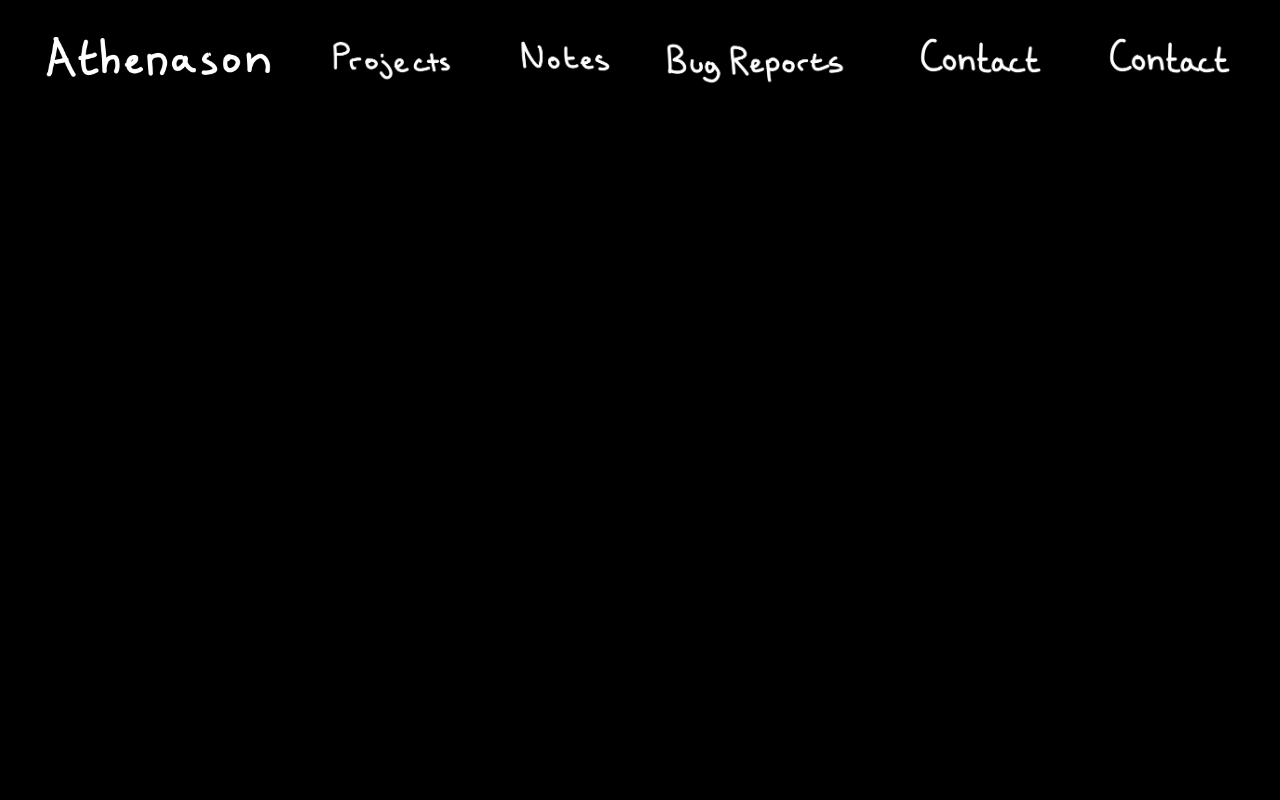
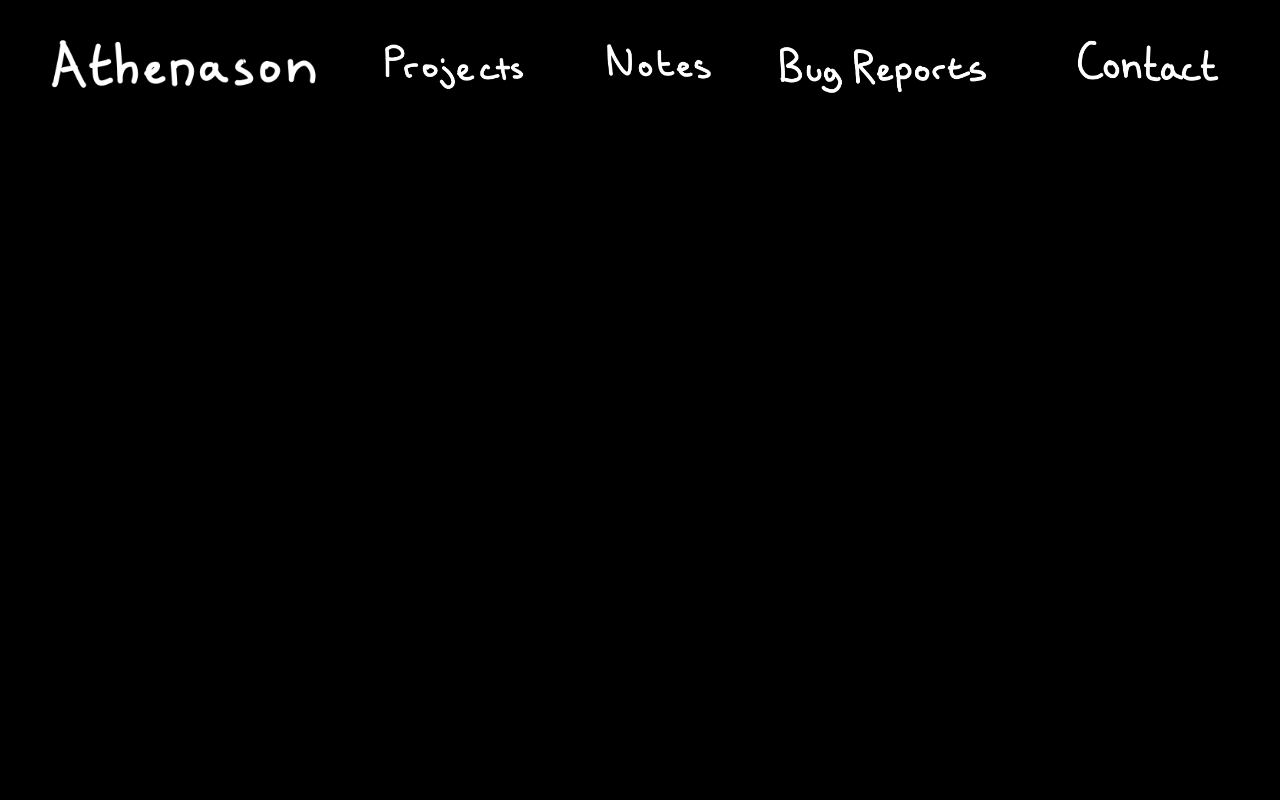
Before and after one commit to Mc-Colour/Level-4-Web-Dev-Assignment, a plain HTML site: page index.html in a window 1280 px wide. Shown: the top 800 px of the page. Drawn offline with nearby package versions, Linux system fonts and the light colour scheme.

Commit message:
remove extra nav link from index header

```diff
--- a/index.html
+++ b/index.html
@@ -24,7 +24,6 @@
                 <li><a class="link" href="pages/notes.html"><img src="src/images/notes.PNG" alt="Notes"></a></li>
                 <li><a class="link" href="pages/bugReports.html"><img src="src/images/bugReports.PNG" alt="Bug Reports"></a></li>
                 <li><a class="link" href="pages/contact.html"><img src="src/images/contact.PNG" alt="Contact"></a></li>
-                <li><a class="link" href="pages/test.html"><img src="src/images/contact.PNG" alt="Contact"></a></li>
             </ul>
         </nav>
     </header>
```
